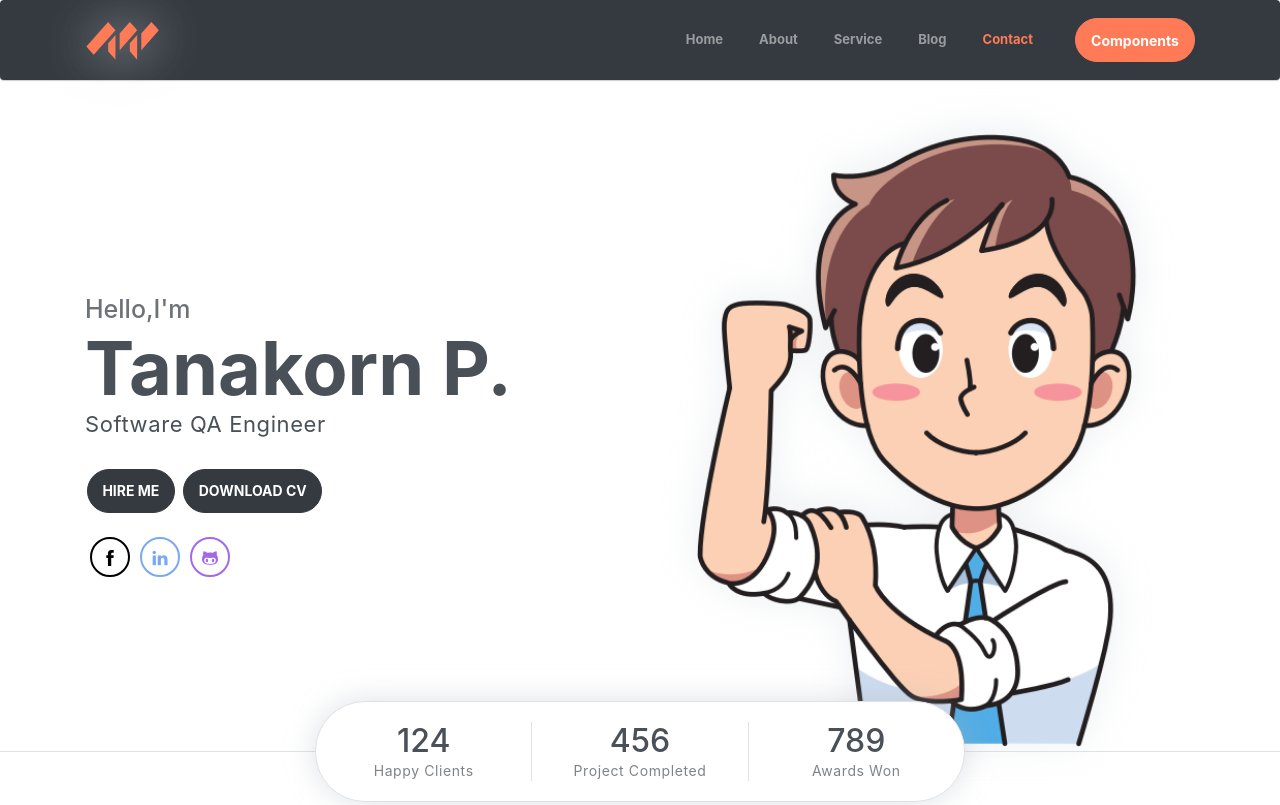
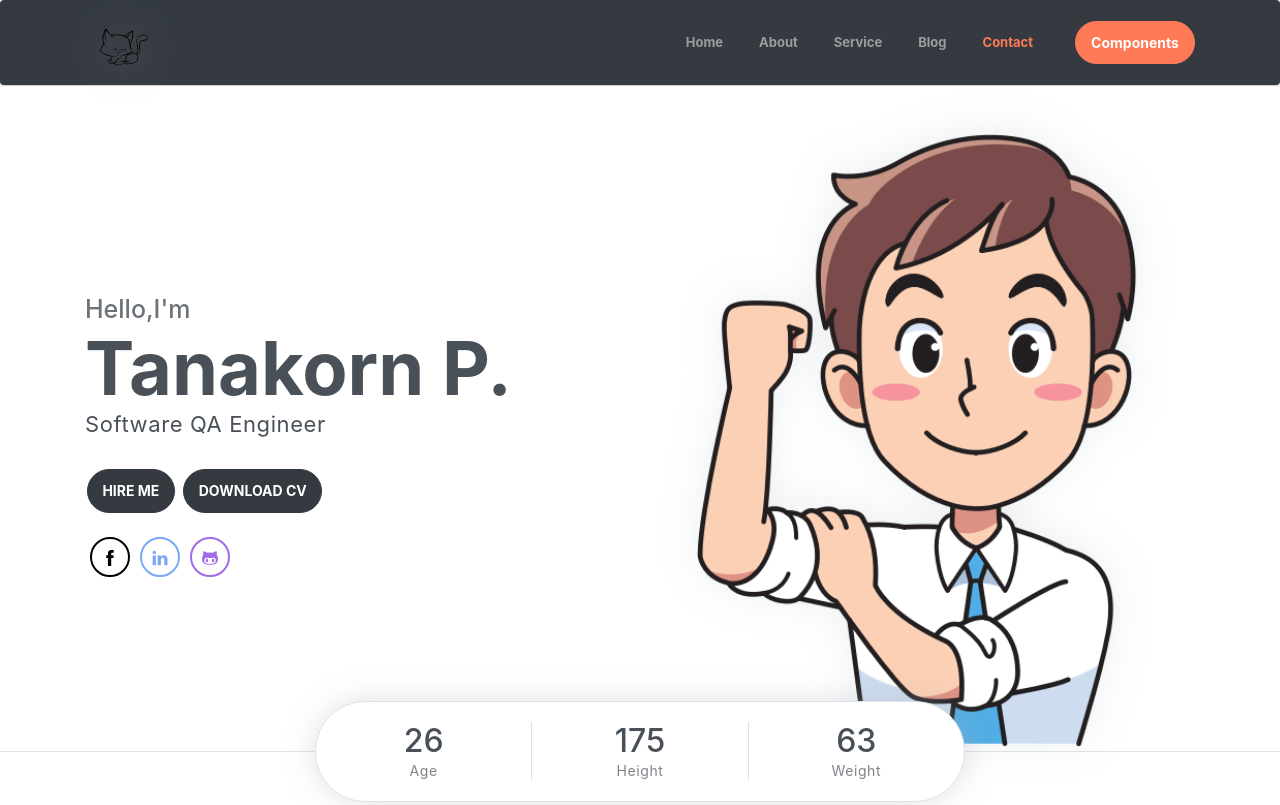
Before and after one commit to tnknkt/tnknkt.github.io, a website: page port/index.html in a window 1280 px wide. Shown: the top 805 px of the page. Drawn offline with Linux system fonts and the light colour scheme.

Commit message:
update port

```diff
--- a/port/index.html
+++ b/port/index.html
@@ -17,7 +17,7 @@
     <nav class="navbar navbar-expand-sm navbar-dark bg-dark rounded shadow mb-3 fixed-top" data-spy="affix" data-offset-top="0">
 
         <div class="container">
-            <a class="navbar-brand" href="#"><img src="assets/imgs/logo.svg" alt=""></a>
+            <a class="navbar-brand" href="#"><img src="assets/imgs/cat.svg" alt=""></a>
             <button class="navbar-toggler" type="button" data-toggle="collapse" data-target="#navbarSupportedContent" aria-controls="navbarSupportedContent" aria-expanded="false" aria-label="Toggle navigation">
                 <span class="navbar-toggler-icon"></span>
             </button>
@@ -86,16 +86,16 @@
         <!-- Header-widget -->
         <div class="widget">
             <div class="widget-item">
-                <h2>124</h2>
-                <p>Happy Clients</p>
+                <h2>26</h2>
+                <p>Age</p>
             </div>
             <div class="widget-item">
-                <h2>456</h2>
-                <p>Project Completed</p>
+                <h2>175</h2>
+                <p>Height</p>
             </div>
             <div class="widget-item">
-                <h2>789</h2>
-                <p>Awards Won</p>
+                <h2>63</h2>
+                <p>Weight</p>
             </div>
         </div>
     </header>
@@ -217,8 +217,8 @@
     <!-- Portfolio section -->
     <section id="portfolio" class="section">
         <div class="container text-center">
-            <h6 class="subtitle">Certificate</h6>
-            <h6 class="section-title mb-4">Check My Testing Certificate</h6>
+            <h6 class="subtitle">Certificates</h6>
+            <h6 class="section-title mb-4">Check My Testing Certificates</h6>
             <!-- <p class="mb-5 pb-4">Lorem ipsum dolor sit amet, consectetur adipisicing elit. In alias dignissimos. <br> rerum commodi corrupti, temporibus non quam.</p> -->
 
             <div class="row">
```
Also changed, not shown: port/assets/imgs/cat.svg (added), port/assets/imgs/catcolor.svg (added).
